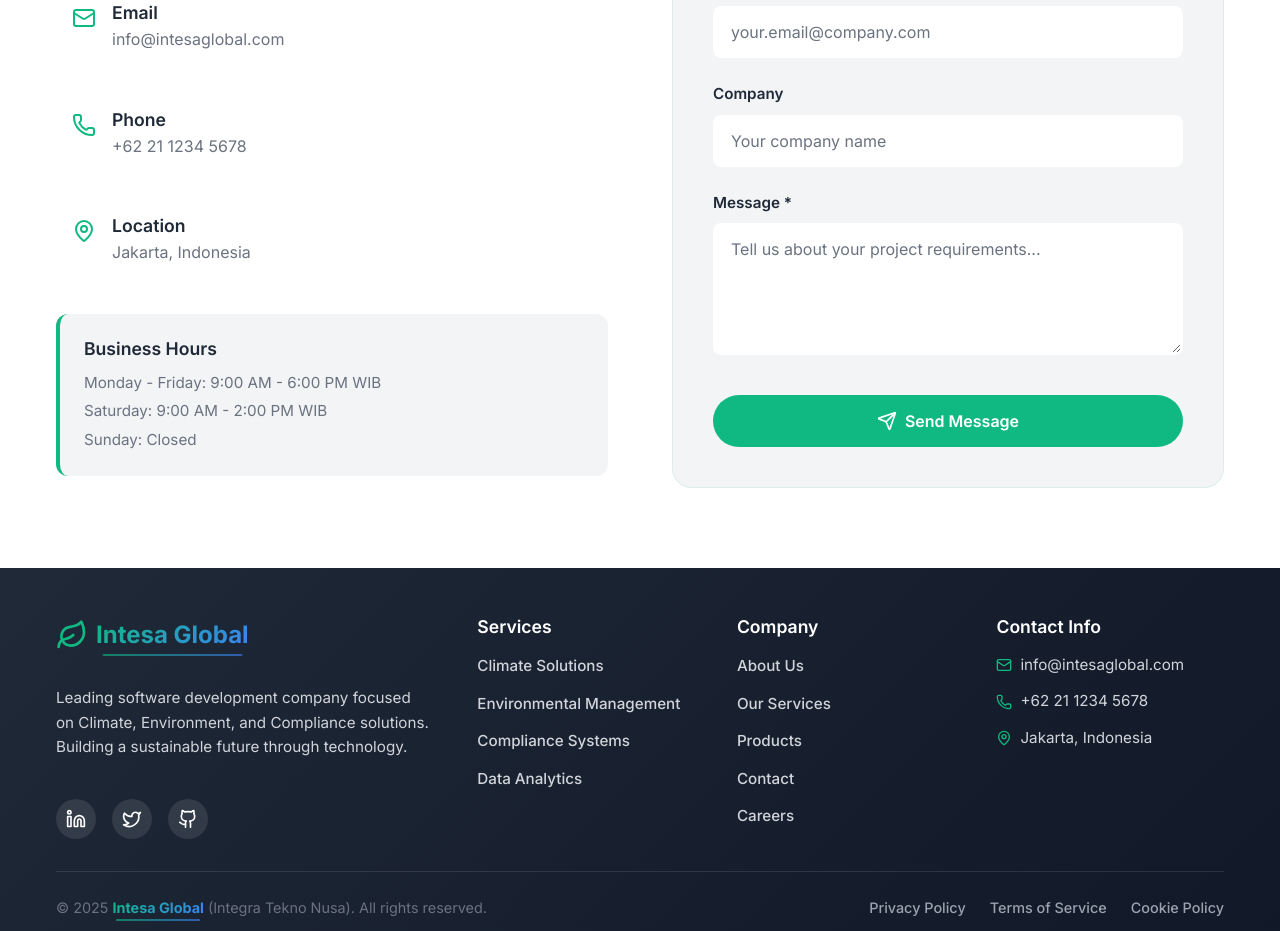
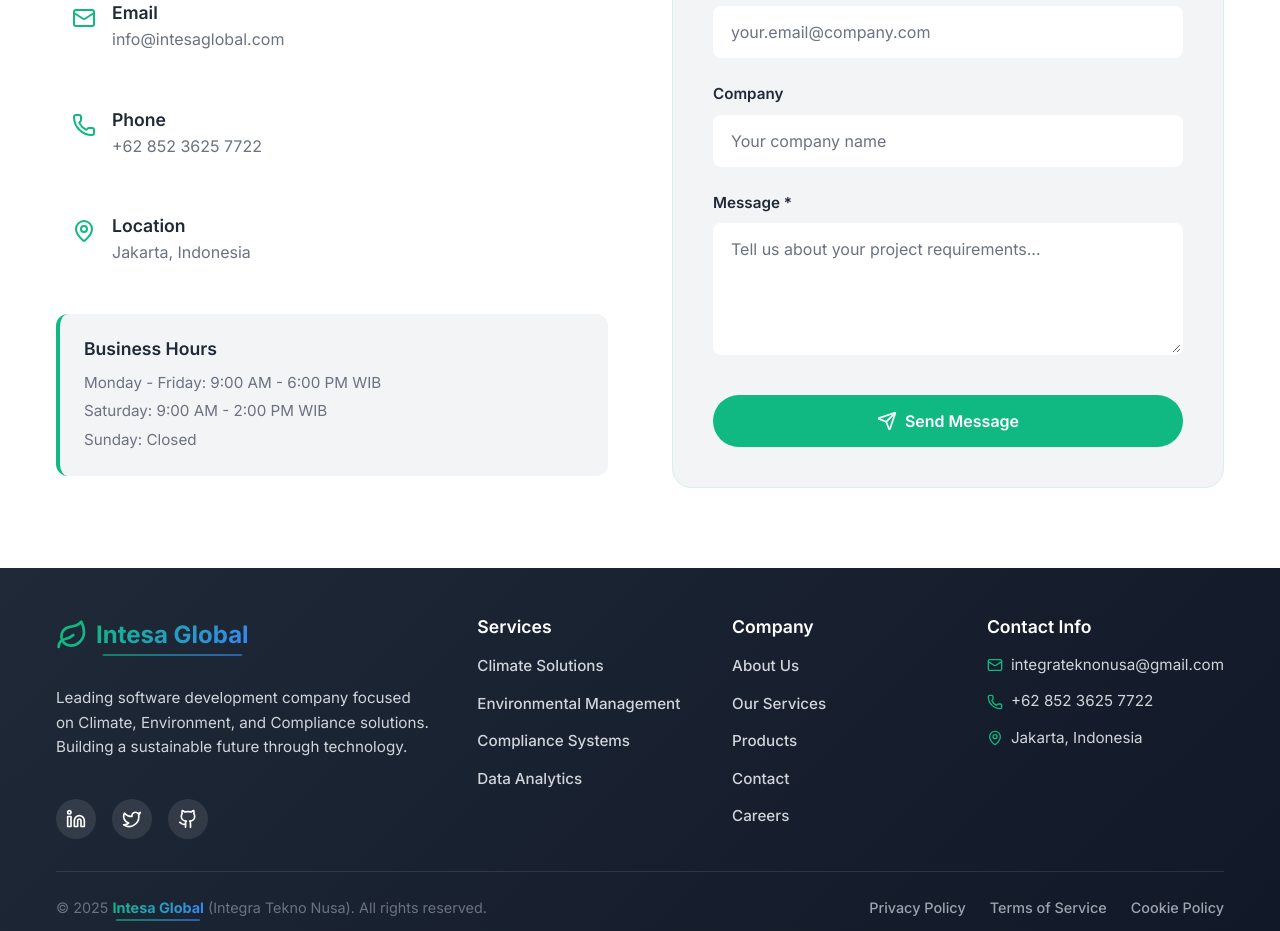
Before and after one commit to ugadimas25/intesa-global, a React (Vite) app: page / in a window 1280 px wide. Shown: the part 9380-10311 px from the top of the page. Built offline with nearby package versions, Linux system fonts and the light colour scheme.

Commit message:
feat/change contact

```diff
--- a/src/components/Contact.tsx
+++ b/src/components/Contact.tsx
@@ -64,7 +64,7 @@
                 <Phone className="contact-icon" />
                 <div>
                   <h4>Phone</h4>
-                  <p>+62 21 1234 5678</p>
+                  <p>+62 852 3625 7722</p>
                 </div>
               </div>
 
--- a/src/components/Footer.tsx
+++ b/src/components/Footer.tsx
@@ -58,11 +58,11 @@
               <ul className="contact-info">
                 <li>
                   <Mail size={16} />
-                  <span>info@intesaglobal.com</span>
+                  <span>integrateknonusa@gmail.com</span>
                 </li>
                 <li>
                   <Phone size={16} />
-                  <span>+62 21 1234 5678</span>
+                  <span>+62 852 3625 7722</span>
                 </li>
                 <li>
                   <MapPin size={16} />
```
Also changed, not shown: 1 other file (tests, documents, lock files or other folders).
